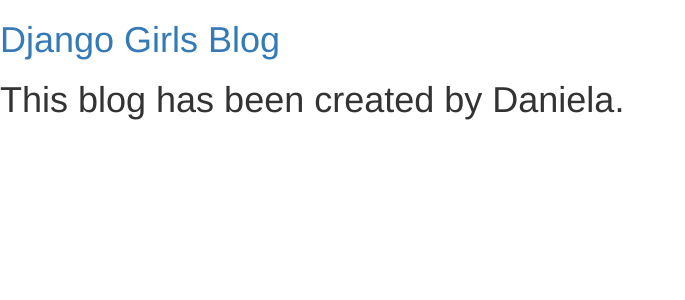
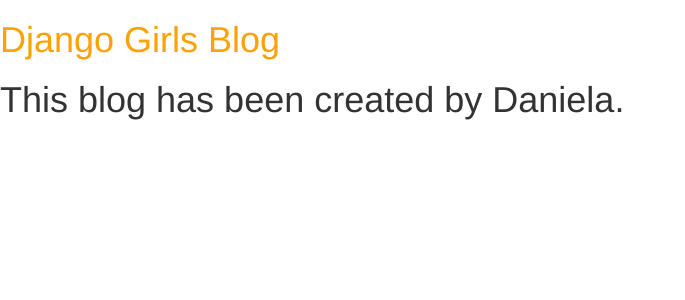
Before and after one commit to melnic-daniela/My-first-blog, a Django app: page / in a window 1280 px wide. Shown: the top 300 px of the page, without its empty margins (0-685 px from the left). Run offline with Django 3.2, Linux system fonts and the light colour scheme; data that the repository does not hold is empty; some libraries are stand-ins or nearby versions.

Commit message:
Second Commit

```diff
--- /dev/null
+++ b/blog/static/css/blog.css
@@ -0,0 +1,3 @@
+h1 a {
+    color: #FCA205;
+}
--- a/blog/templates/blog/post_list.html
+++ b/blog/templates/blog/post_list.html
@@ -1,8 +1,10 @@
+{% load staticfiles %}
 <html>
     <head>
         <title>Django Girls blog</title>
         <link rel="stylesheet" href="//maxcdn.bootstrapcdn.com/bootstrap/3.2.0/css/bootstrap.min.css">
         <link rel="stylesheet" href="//maxcdn.bootstrapcdn.com/bootstrap/3.2.0/css/bootstrap-theme.min.css">
+        <link rel="stylesheet" href="{% static 'css/blog.css' %}">
     </head>
     <body>
         <div>
--- a/blog/views.py
+++ b/blog/views.py
@@ -5,5 +5,5 @@
 # Create your views here.
 
 def post_list(request):
-    posts = Post.objects.order_by('published_date')
+    posts = Post.objects.all().order_by('published_date')
     return render(request, 'blog/post_list.html', {'posts': posts, 'name': 'Daniela'})
```
